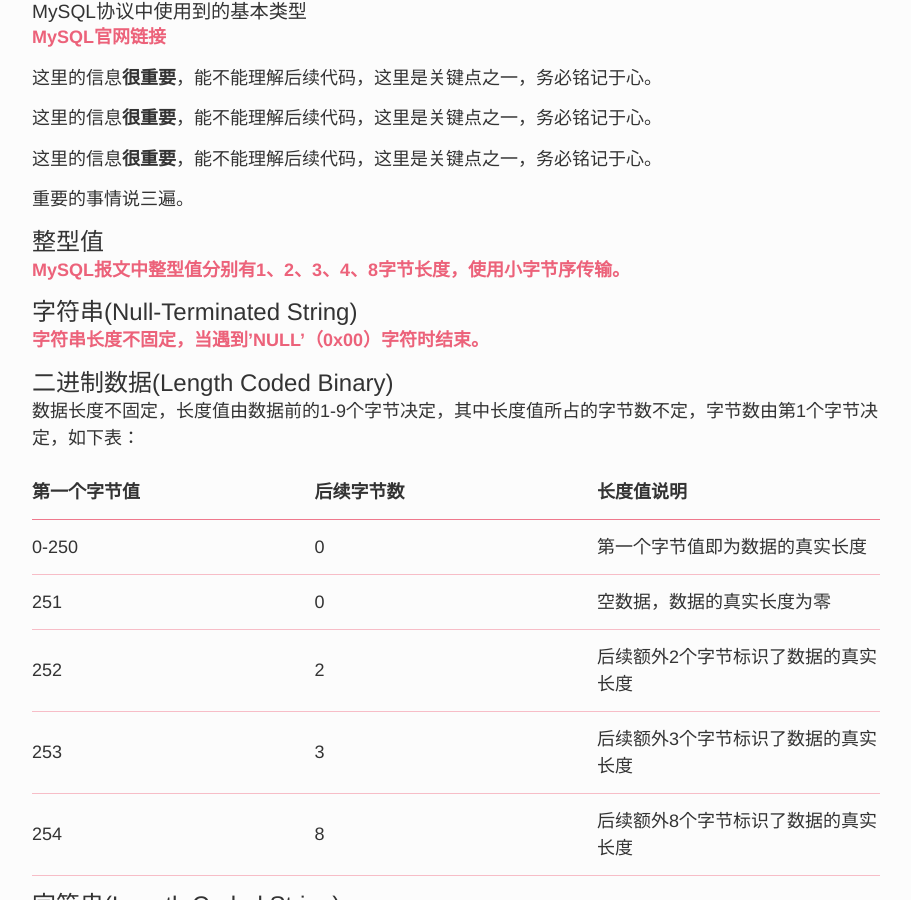
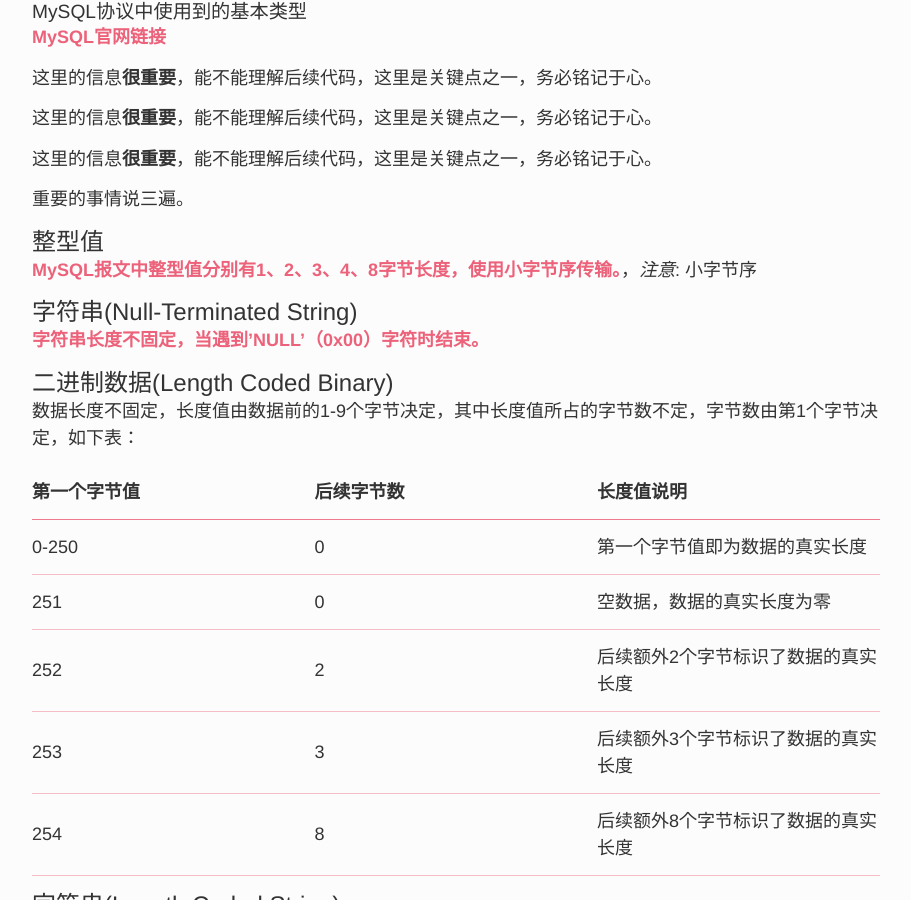
Before and after one commit to rigofunc/xyting.github.io, a Jekyll site: the page built from _posts/2017-02-18-.NET-Implement-MySql-Protocol-1.md, in a window 1280 px wide and 900 px high, scrolled down 3202 px. Shown: the whole window, without its empty margins (38-949 px from the left). Built offline with Jekyll 4.4.1, drawn with Linux system fonts in a browser that asks for light colours.

Commit message:
Update 2017-02-18-.NET-Implement-MySql-Protocol-1.md

```diff
--- a/_posts/2017-02-18-.NET-Implement-MySql-Protocol-1.md
+++ b/_posts/2017-02-18-.NET-Implement-MySql-Protocol-1.md
@@ -94,8 +94,7 @@
 
 ### 整型值
 
-[MySQL报文中整型值分别有1、2、3、4、8字节长度，使用小字节序传输。](https://dev.mysql.com/doc/internals/en/integer.html)
-
+[MySQL报文中整型值分别有1、2、3、4、8字节长度，使用小字节序传输。](https://dev.mysql.com/doc/internals/en/integer.html)，*注意*: 小字节序
 ### 字符串(Null-Terminated String)
 
 [字符串长度不固定，当遇到'NULL'（0x00）字符时结束。](https://dev.mysql.com/doc/internals/en/string.html)
```
